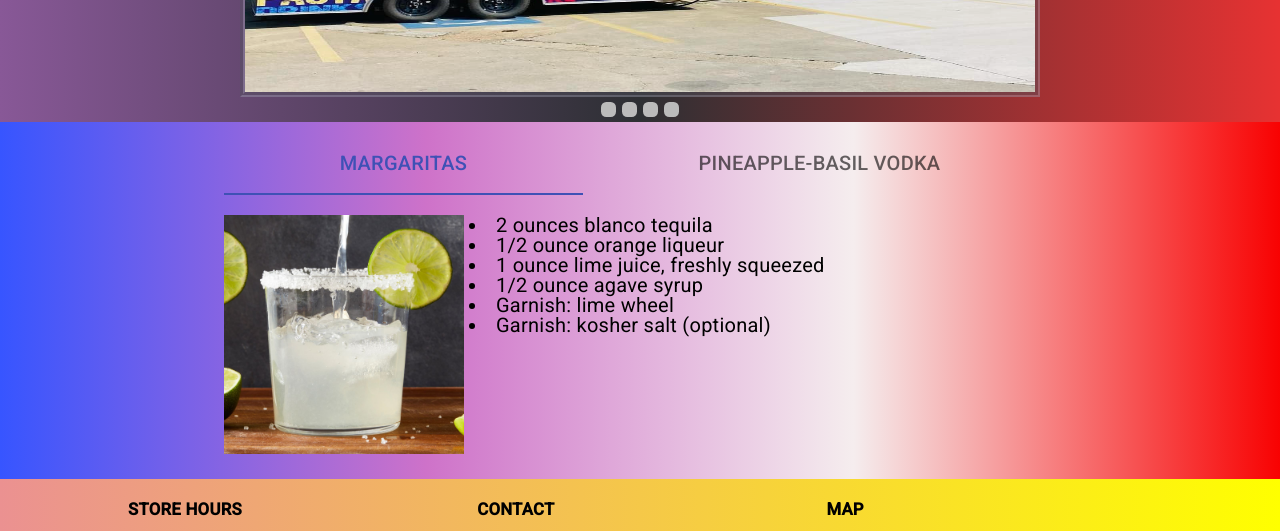
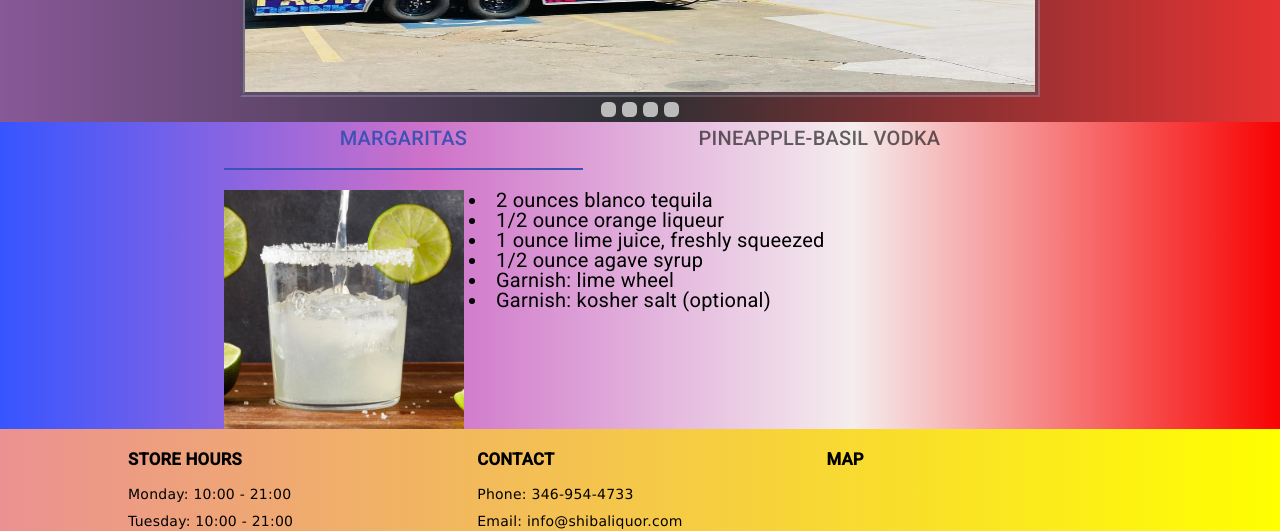
Before and after one commit to rednguyen/ShibaLiquorSite, an Angular app: page / in a window 1280 px wide. Shown: the part 1540-2071 px from the top of the page. Built offline with nearby package versions, Linux system fonts and the light colour scheme; grey boxes are pictures that could not be loaded.

Commit message:
commited

```diff
--- a/src/app/recipe/recipe.component.css
+++ b/src/app/recipe/recipe.component.css
@@ -1,5 +1,5 @@
 .content-wrap-sanpham{
-    padding: 25px;
+    /* padding: 25px; */
     width: 65%;
     margin: 0 auto;
     /* clear: both; */
```
